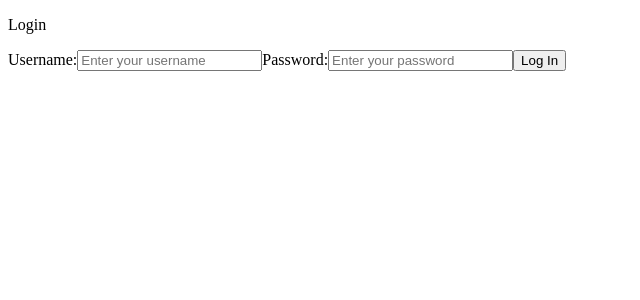
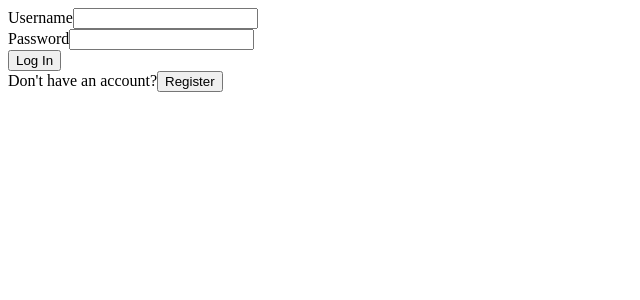
Before and after one commit to aashnaregmi/Snapfeed, a React app in the folder frontend/: page /login in a window 1280 px wide. Shown: the top 300 px of the page, without its empty margins (0-640 px from the left). Built offline with nearby package versions, Linux system fonts and the light colour scheme; the HTML template or start-up script is replaced by a standard one.

Commit message:
feat: implement login form with API integration and error handling

```diff
--- a/frontend/src/pages/Login/Login.jsx
+++ b/frontend/src/pages/Login/Login.jsx
@@ -1,53 +1,103 @@
-import React from "react";
 import { useState } from "react";
+import { useNavigate } from "react-router-dom";
 
-const Login = () => {
+function Login() {
+  const navigate = useNavigate();
+
   const [loginData, setLoginData] = useState({
     username: "",
     password: "",
   });
+
+  const [loading, setLoading] = useState(false);
+  const [error, setError] = useState("");
+  const [success, setSuccess] = useState("");
+
   const handleChange = (e) => {
     const { name, value } = e.target;
-    // Property          // Value
-    // e.target.name     "username"
-    // e.target.value    "aashna123"
 
     setLoginData({
       ...loginData,
       [name]: value,
     });
+
+    setError("");
+    setSuccess("");
   };
 
-  const handleSubmit = (e) => {
+  const handleLogin = async (e) => {
     e.preventDefault();
-    console.log(loginData);
+
+    setLoading(true);
+    setError("");
+    setSuccess("");
+
+    const formData = new URLSearchParams();
+    formData.append("username", loginData.username);
+    formData.append("password", loginData.password);
+
+    try {
+      const response = await fetch("http://127.0.0.1:8000/login", {
+        method: "POST",
+        headers: {
+          "Content-Type": "application/x-www-form-urlencoded",
+        },
+        body: formData,
+      });
+
+      const data = await response.json();
+
+      if (!response.ok) {
+        setError(data.detail || "Login failed");
+        return;
+      }
+
+      setSuccess("Login successful!");
+      navigate("/");
+    } catch {
+      setError("Unable to connect to the server");
+    } finally {
+      setLoading(false);
+    }
   };
+
   return (
     <div>
-      <p>Login</p>
-      <form action="post" onSubmit={handleSubmit}>
-        <label htmlFor="Login-user">Username:</label>
+      <form onSubmit={handleLogin}>
+        <div>
+          <label htmlFor="username">Username</label>
           <input
+            id="username"
             name="username"
             type="text"
             value={loginData.username}
-          placeholder="Enter your username"
             onChange={handleChange}
             required
           />
-        <label htmlFor="Login-password">Password:</label>
+        </div>
+
+        <div>
+          <label htmlFor="password">Password</label>
           <input
+            id="password"
             name="password"
             type="password"
             value={loginData.password}
-          placeholder="Enter your password"
             onChange={handleChange}
             required
           />
-        <button type="submit">Log In</button>
+        </div>
+
+        <button type="submit" disabled={loading}>
+          {loading ? "Logging in..." : "Log In"}
+        </button>
       </form>
+      {error && <p style={{ color: "red" }}>{error}</p>} Don't have an account?
+      <button type="button" onClick={() => navigate("/register")}>
+        Register
+      </button>
     </div>
   );
-};
+}
 
 export default Login;
```
Lines whose indentation alone changed are shown as unchanged.
